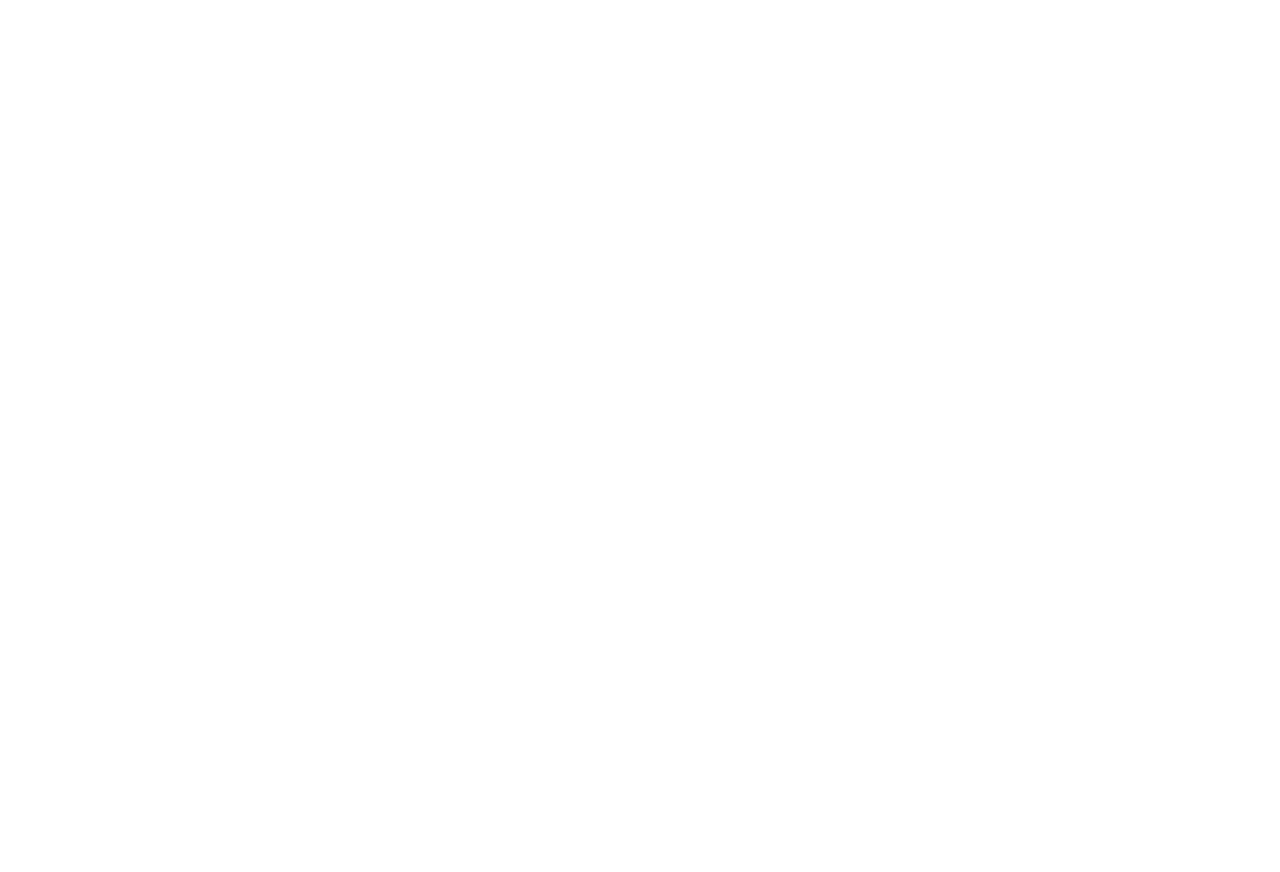
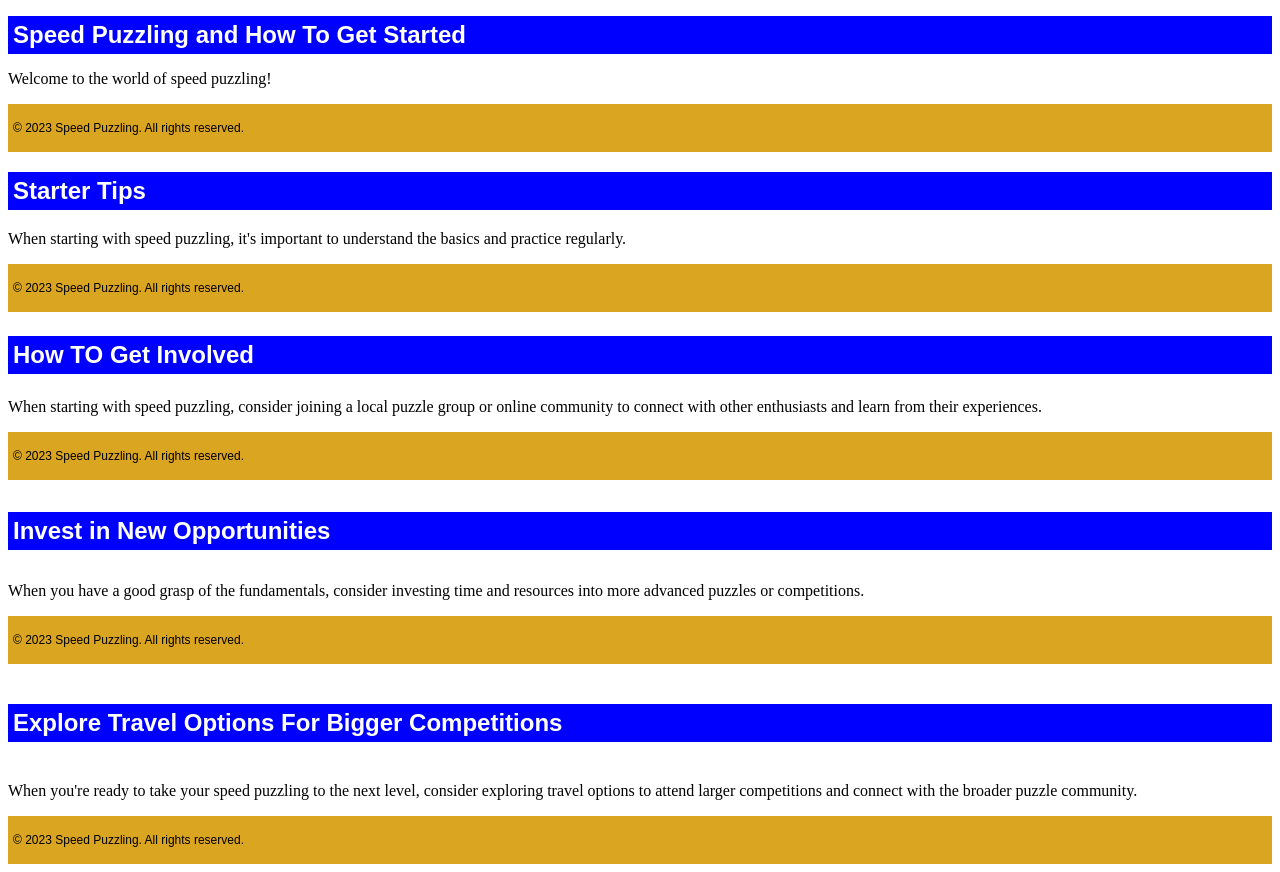
Before and after one commit to kledingham/kledingham.github.io, a plain HTML site: page index.html in a window 1280 px wide. Before the commit the page ends 800 px from the top, so only its background shows below. Drawn offline with Linux system fonts and the light colour scheme.

Commit message:
Update website

```diff
--- a/index.html
+++ b/index.html
@@ -1,11 +1,68 @@
 <!DOCTYPE html>
 <html lang="en">
 <head>
+    <title>Speed Puzzling and How To Get Started</title>
+    <link rel="stylesheet" href="styles.css">
     <meta charset="UTF-8">
     <meta name="viewport" content="width=device-width, initial-scale=1.0">
-    <title>Document</title>
 </head>
 <body>
-
+    <h1>Speed Puzzling and How To Get Started</h1>
+    <p>Welcome to the world of speed puzzling!</p>
+    <footer>
+        <p>&copy; 2023 Speed Puzzling. All rights reserved.</p>
+    </footer>
+</body>
+<head>
+    <title>Starter Tips</title>
+    <link rel="stylesheet" href="styles.css">
+    <meta charset="UTF-8">
+    <meta name="viewport" content="width=device-width, initial-scale=1.0">
+</head>
+<body>
+    <h2>Starter Tips</h2>
+    <p>When starting with speed puzzling, it's important to understand the basics and practice regularly.</p>
+    <footer>
+        <p>&copy; 2023 Speed Puzzling. All rights reserved.</p>
+    </footer>
+</body>
+<head>
+    <title>How To Get Involved</title>
+    <link rel="stylesheet" href="styles.css">
+    <meta charset="UTF-8">
+    <meta name="viewport" content="width=device-width, initial-scale=1.0">
+</head>
+<body>
+    <h3>How TO Get Involved</h3>
+    <p>When starting with speed puzzling, consider joining a local puzzle group or online community to connect with other enthusiasts and learn from their experiences.</p>
+    <footer>
+        <p>&copy; 2023 Speed Puzzling. All rights reserved.</p>
+    </footer>
+</body>
+<head>
+    <title>Invest in New Opportunities</title>
+    <link rel="stylesheet" href="styles.css">
+    <meta charset="UTF-8">
+    <meta name="viewport" content="width=device-width, initial-scale=1.0">
+</head>
+<body>
+    <h4>Invest in New Opportunities</h4>
+    <p>When you have a good grasp of the fundamentals, consider investing time and resources into more advanced puzzles or competitions.</p>
+    <footer>
+        <p>&copy; 2023 Speed Puzzling. All rights reserved.</p>
+    </footer>
+</body>
+<head>
+    <title>Explore Travel Options For Bigger Competitions</title>
+    <link rel="stylesheet" href="styles.css">
+    <meta charset="UTF-8">
+    <meta name="viewport" content="width=device-width, initial-scale=1.0">
+</head>
+<body>
+    <h5>Explore Travel Options For Bigger Competitions</h5>
+    <p>When you're ready to take your speed puzzling to the next level, consider exploring travel options to attend larger competitions and connect with the broader puzzle community.</p>
+    <footer>
+        <p>&copy; 2023 Speed Puzzling. All rights reserved.</p>
+    </footer>
 </body>
 </html>
--- /dev/null
+++ b/styles.css
@@ -0,0 +1,42 @@
+h1{
+   padding:5px;
+   font-family:"Arial";
+   font-size:24px;
+   color:white;
+   background-color:blue;
+}
+h2{
+   padding:5px;
+   font-family:"Arial";
+   font-size:24px;
+   color:white;
+   background-color:blue;
+}
+h3{
+   padding:5px;
+   font-family:"Arial";
+   font-size:24px;
+   color:white;
+   background-color:blue;
+}
+h4{
+   padding:5px;
+   font-family:"Arial";
+   font-size:24px;
+   color:white;
+   background-color:blue;
+}
+h5{
+   padding:5px;
+   font-family:"Arial";
+   font-size:24px;
+   color:white;
+   background-color:blue;
+}
+footer{
+   padding:5px;
+   font-family:"Arial";
+   font-size:12px;
+   color:black;
+   background-color:goldenrod;
+}
```
